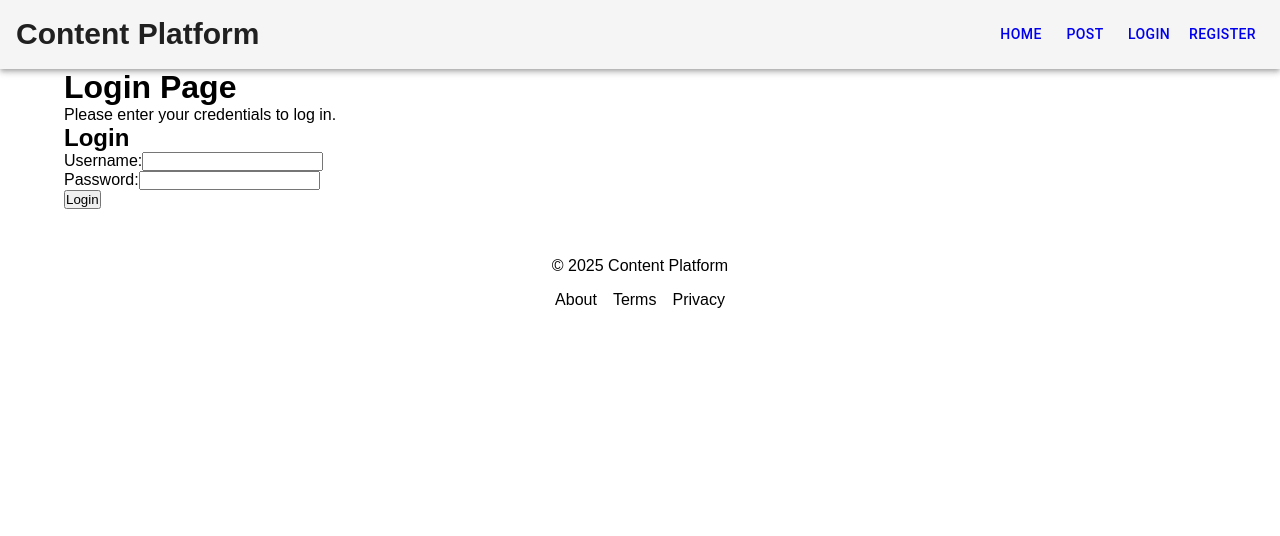
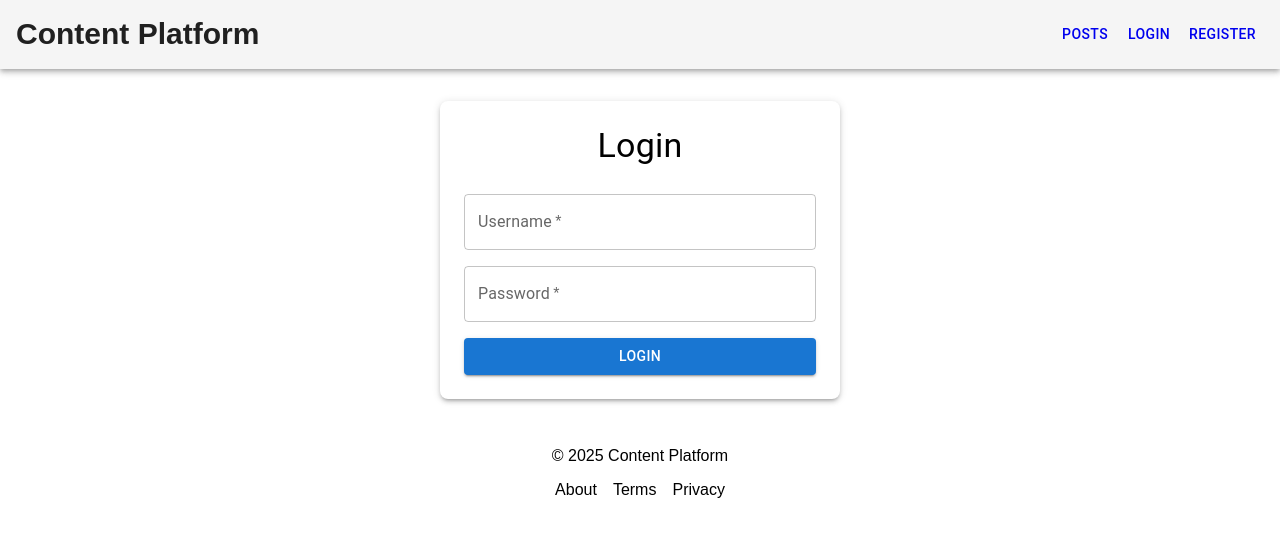
Before and after one commit to Kind606/react-express-user-content-ts-t-k-innovations, a React (Vite) app in the folder client/: page /login in a window 1280 px wide. Shown: the top 536 px of the page. Built offline with nearby package versions, Linux system fonts and the light colour scheme; no server answers.

Commit message:
Added auth context and some more MUI

```diff
--- a/client/src/App.tsx
+++ b/client/src/App.tsx
@@ -1,35 +1,53 @@
 import { createBrowserRouter, RouterProvider } from "react-router-dom";
+
+import ProtectedRoute from "./components/auth/ProtectedRoute";
 import Layout from "./components/layout/Layout";
-import HomePage from "./pages/HomePage";
+import { AuthProvider } from "./context/AuthContext";
+// import AdminPage from "./pages/AdminPage";
+// import CreatePostPage from "./pages/CreatePostPage";
+// import ErrorPage from "./pages/ErrorPage";
+// import HomePage from "./pages/HomePage";
+import LoginPage from "./pages/LoginPage";
 import PostsPage from "./pages/PostsPage";
-// import PostDetailPage from "./pages/PostDetailPage";
-// import CreatePostPage from "./pages/CreatePostPage";
-// import AdminPage from "./pages/AdminPage";
-import ErrorPage from "./pages/ErrorPage";
-
-import LoginPage from "./pages/LoginPage";
 import RegisterPage from "./pages/RegisterPage";
 
 const router = createBrowserRouter([
   {
     path: "/",
     element: <Layout />,
-    errorElement: <ErrorPage />,
+    // errorElement: <ErrorPage />,
     children: [
-      { index: true, element: <HomePage /> },
+      { index: true, element: <PostsPage /> },
       { path: "login", element: <LoginPage /> },
       { path: "register", element: <RegisterPage /> },
       { path: "posts", element: <PostsPage /> },
-      // { path: "posts/:id", element: <PostDetailPage /> },
-      // { path: "create-post", element: <CreatePostPage /> },
-      // { path: "admin", element: <AdminPage /> },
-      { path: "*", element: <ErrorPage /> },
+      // {
+      //   path: "create-post",
+      //   element: (
+      //     <ProtectedRoute>
+      //       <CreatePostPage />
+      //     </ProtectedRoute>
+      //   ),
+      // },
+      // {
+      //   path: "admin",
+      //   element: (
+      //     <ProtectedRoute adminOnly>
+      //       <AdminPage />
+      //     </ProtectedRoute>
+      //   ),
+      // },
+      // { path: "*", element: <ErrorPage /> },
     ],
   },
 ]);
 
 function App() {
-  return <RouterProvider router={router} />;
+  return (
+    <AuthProvider>
+      <RouterProvider router={router} />
+    </AuthProvider>
+  );
 }
 
 export default App;
--- a/client/src/components/auth/LoginForm.tsx
+++ b/client/src/components/auth/LoginForm.tsx
@@ -1,3 +1,4 @@
+import { Alert, Box, Button, TextField, Typography } from "@mui/material";
 import { useState } from "react";
 import { useNavigate } from "react-router-dom";
 import { login } from "../../services/postService";
@@ -18,10 +19,10 @@ function LoginForm() {
       const response = await login(username, password);
 
       console.log("Login response status:", response.status);
-
       console.log("Login successful:", response.data);
 
-      navigate("/");
+      navigate("/posts");
+      window.location.reload();
     } catch (err) {
       console.error("Login error:", err);
       setError(
@@ -31,33 +32,47 @@ function LoginForm() {
   };
 
   return (
-    <div>
-      <h2>Login</h2>
-      <form onSubmit={handleSubmit}>
-        <div>
-          <label htmlFor="username">Username:</label>
-          <input
-            type="text"
-            id="username"
+    <Box
+      component="form"
+      onSubmit={handleSubmit}
+      sx={{
+        maxWidth: 400,
+        margin: "0 auto",
+        marginTop: 4,
+        padding: 3,
+        display: "flex",
+        flexDirection: "column",
+        gap: 2,
+        boxShadow: 3,
+        borderRadius: 2,
+        backgroundColor: "#fff",
+      }}
+    >
+      <Typography variant="h4" component="h1" textAlign="center" gutterBottom>
+        Login
+      </Typography>
+      {error && <Alert severity="error">{error}</Alert>}
+      <TextField
+        label="Username"
+        variant="outlined"
+        fullWidth
         value={username}
         onChange={(e) => setUsername(e.target.value)}
         required
       />
-        </div>
-        <div>
-          <label htmlFor="password">Password:</label>
-          <input
+      <TextField
+        label="Password"
         type="password"
-            id="password"
+        variant="outlined"
+        fullWidth
         value={password}
         onChange={(e) => setPassword(e.target.value)}
         required
       />
-        </div>
-        {error && <p style={{ color: "red" }}>{error}</p>}
-        <button type="submit">Login</button>
-      </form>
-    </div>
+      <Button type="submit" variant="contained" color="primary" fullWidth>
+        Login
+      </Button>
+    </Box>
   );
 }
 
--- /dev/null
+++ b/client/src/components/auth/ProtectedRoute.tsx
@@ -0,0 +1,23 @@
+import { Navigate } from "react-router-dom";
+import { useAuth } from "../../context/AuthContext";
+
+interface ProtectedRouteProps {
+  children: React.ReactNode;
+  adminOnly?: boolean;
+}
+
+const ProtectedRoute: React.FC<ProtectedRouteProps> = ({ children, adminOnly = false }) => {
+  const { user, isLoading } = useAuth();
+
+  if (isLoading) {
+    return <div>Loading...</div>;
+  }
+
+  if (!user || (adminOnly && !user.isAdmin)) {
+    return <Navigate to="/login" />;
+  }
+
+  return <>{children}</>;
+};
+
+export default ProtectedRoute;
--- a/client/src/components/auth/RegisterForm.tsx
+++ b/client/src/components/auth/RegisterForm.tsx
@@ -1,3 +1,4 @@
+import { Alert, Box, Button, TextField, Typography } from "@mui/material";
 import { useState } from "react";
 import { useNavigate } from "react-router-dom";
 import api from "../../services/api";
@@ -34,34 +35,49 @@ function RegisterForm() {
   };
 
   return (
-    <div>
-      <h2>Register</h2>
-      <form onSubmit={handleSubmit}>
-        <div>
-          <label htmlFor="username">Username:</label>
-          <input
-            type="text"
-            id="username"
+    <Box
+      component="form"
+      onSubmit={handleSubmit}
+      sx={{
+        maxWidth: 400,
+        margin: "0 auto",
+        marginTop: 4,
+        padding: 3,
+        display: "flex",
+        flexDirection: "column",
+        gap: 2,
+        boxShadow: 3,
+        borderRadius: 2,
+        backgroundColor: "#fff",
+      }}
+    >
+      <Typography variant="h4" component="h1" textAlign="center" gutterBottom>
+        Register
+      </Typography>
+      {error && <Alert severity="error">{error}</Alert>}
+      {success && <Alert severity="success">{success}</Alert>}
+      <TextField
+        label="Username"
+        variant="outlined"
+        fullWidth
         value={username}
         onChange={(e) => setUsername(e.target.value)}
         required
+        autoComplete="username"
       />
-        </div>
-        <div>
-          <label htmlFor="password">Password:</label>
-          <input
+      <TextField
+        label="Password"
         type="password"
-            id="password"
+        variant="outlined"
+        fullWidth
         value={password}
         onChange={(e) => setPassword(e.target.value)}
         required
       />
-        </div>
-        {error && <p style={{ color: "red" }}>{error}</p>}
-        {success && <p style={{ color: "green" }}>{success}</p>}
-        <button type="submit">Register</button>
-      </form>
-    </div>
+      <Button type="submit" variant="contained" color="primary" fullWidth>
+        Register
+      </Button>
+    </Box>
   );
 }
 
--- a/client/src/components/layout/header.tsx
+++ b/client/src/components/layout/header.tsx
@@ -1,10 +1,9 @@
 import { AppBar, Box, Button } from "@mui/material";
 import { Link } from "react-router-dom";
+import { useAuth } from "../../context/AuthContext";
 
 const Header = () => {
-  //replace it with actual auth logic later
-  const isLoggedIn = false;
-  const isAdmin = false;
+  const { user, logout } = useAuth();
 
   return (
     <AppBar color="default" position="static">
@@ -16,6 +15,7 @@ const Header = () => {
           padding: 2,
         }}
       >
+        {/* Logo */}
         <Box
           sx={{
             display: "flex",
@@ -24,42 +24,49 @@ const Header = () => {
             cursor: "pointer",
           }}
         >
-          <Link to="/" style={
-            {
+          <Link
+            to="/"
+            style={{
               textDecoration: "none",
               color: "inherit",
               fontSize: "30px",
-              fontWeight: "bolder"
-            }
-          }>Content Platform</Link>
+              fontWeight: "bolder",
+            }}
+          >
+            Content Platform
+          </Link>
         </Box>
+
+        {/* Navigation Links */}
         <Box sx={{ display: "flex", alignItems: "center" }}>
-          <Link to="/">
-            <Button color="inherit">Home</Button>
+          <Link to="/posts">
+            <Button color="inherit">Posts</Button>
           </Link>
 
-          <Link to="/posts">
-            <Button color="inherit">Post</Button>
-          </Link>
-
-          {isLoggedIn ? (
+          {user ? (
             <>
               <Link to="/create-post">
                 <Button color="inherit">Create Post</Button>
               </Link>
 
               <Link to="/profile">
-                <Button color="inherit">Profile </Button>
+                <Button color="inherit">Profile</Button>
               </Link>
 
-              {isAdmin && <Link to="/admin">Admin</Link>}
+              {user.isAdmin && (
+                <Link to="/admin">
+                  <Button color="inherit">Admin</Button>
+                </Link>
+              )}
 
-              <button>Logout</button>
+              <Button color="inherit" onClick={logout}>
+                Logout
+              </Button>
             </>
           ) : (
             <>
               <Link to="/login">
-                <Button color="inherit">Login </Button>
+                <Button color="inherit">Login</Button>
               </Link>
 
               <Link to="/register">
--- /dev/null
+++ b/client/src/context/AuthContext.tsx
@@ -0,0 +1,59 @@
+import { createContext, useContext, useEffect, useState } from "react";
+import api from "../services/api";
+import { User } from "../types/User";
+
+interface AuthContextProps {
+  user: User | null;
+  login: (username: string, password: string) => Promise<void>;
+  logout: () => Promise<void>;
+  isLoading: boolean;
+}
+
+const AuthContext = createContext<AuthContextProps | undefined>(undefined);
+
+export const AuthProvider: React.FC<{ children: React.ReactNode }> = ({
+  children,
+}) => {
+  const [user, setUser] = useState<User | null>(null);
+  const [isLoading, setIsLoading] = useState(true);
+
+  useEffect(() => {
+    const fetchUser = async () => {
+      try {
+        const response = await api.get("/users/me");
+        setUser(response.data);
+      } catch {
+        setUser(null);
+      } finally {
+        setIsLoading(false);
+      }
+    };
+
+    fetchUser();
+  }, []);
+
+  const login = async (username: string, password: string) => {
+    const response = await api.post("/users/login", { username, password });
+    setUser(response.data);
+  };
+
+  const logout = async () => {
+    await api.post("/users/logout");
+    setUser(null);
+    window.location.reload();
+  };
+
+  return (
+    <AuthContext.Provider value={{ user, login, logout, isLoading }}>
+      {children}
+    </AuthContext.Provider>
+  );
+};
+
+export const useAuth = () => {
+  const context = useContext(AuthContext);
+  if (!context) {
+    throw new Error("useAuth must be used within an AuthProvider");
+  }
+  return context;
+};
--- a/client/src/pages/LoginPage.tsx
+++ b/client/src/pages/LoginPage.tsx
@@ -3,8 +3,6 @@ import LoginForm from "../components/auth/LoginForm";
 function LoginPage() {
   return (
     <div>
-      <h1>Login Page</h1>
-      <p>Please enter your credentials to log in.</p>
       <LoginForm />
     </div>
   );
--- a/client/src/pages/RegisterPage.tsx
+++ b/client/src/pages/RegisterPage.tsx
@@ -3,7 +3,7 @@ import RegisterForm from "../components/auth/RegisterForm";
 function RegisterPage() {
   return (
     <div>
-      <h1>Register Page</h1>
+
       <RegisterForm />
     </div>
   );
```
Also changed, not shown: 2 other files (tests, documents, lock files or other folders). Lines whose indentation alone changed are shown as unchanged.
